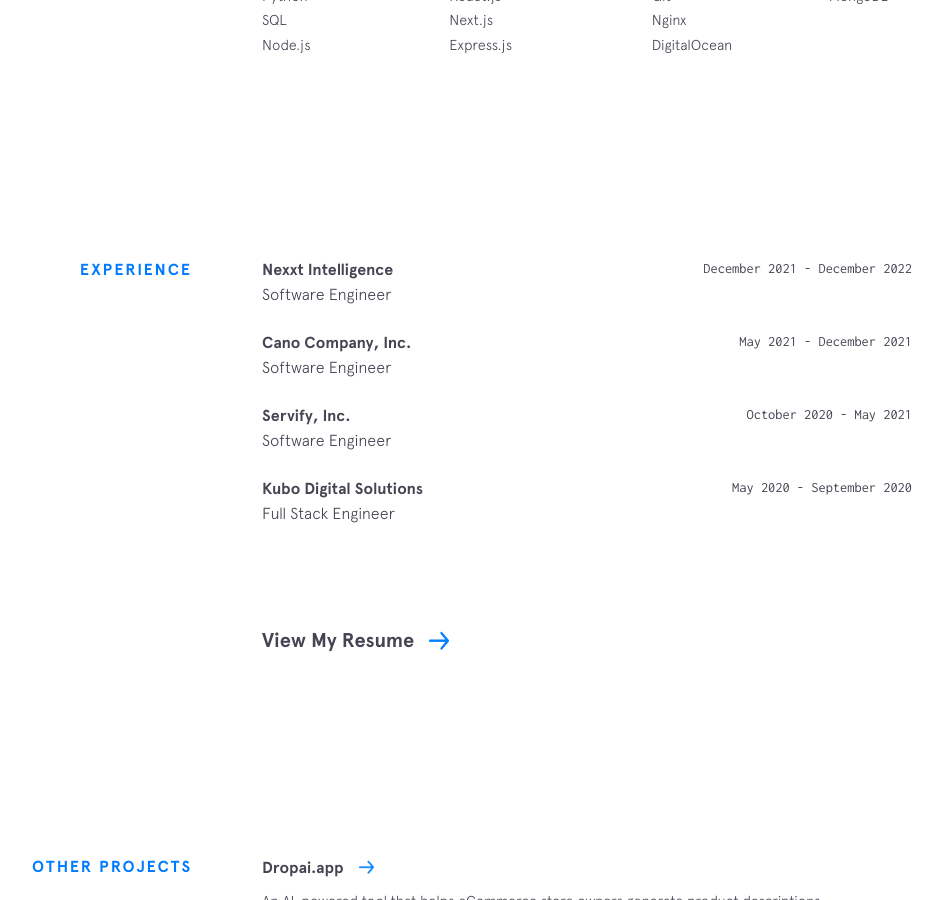
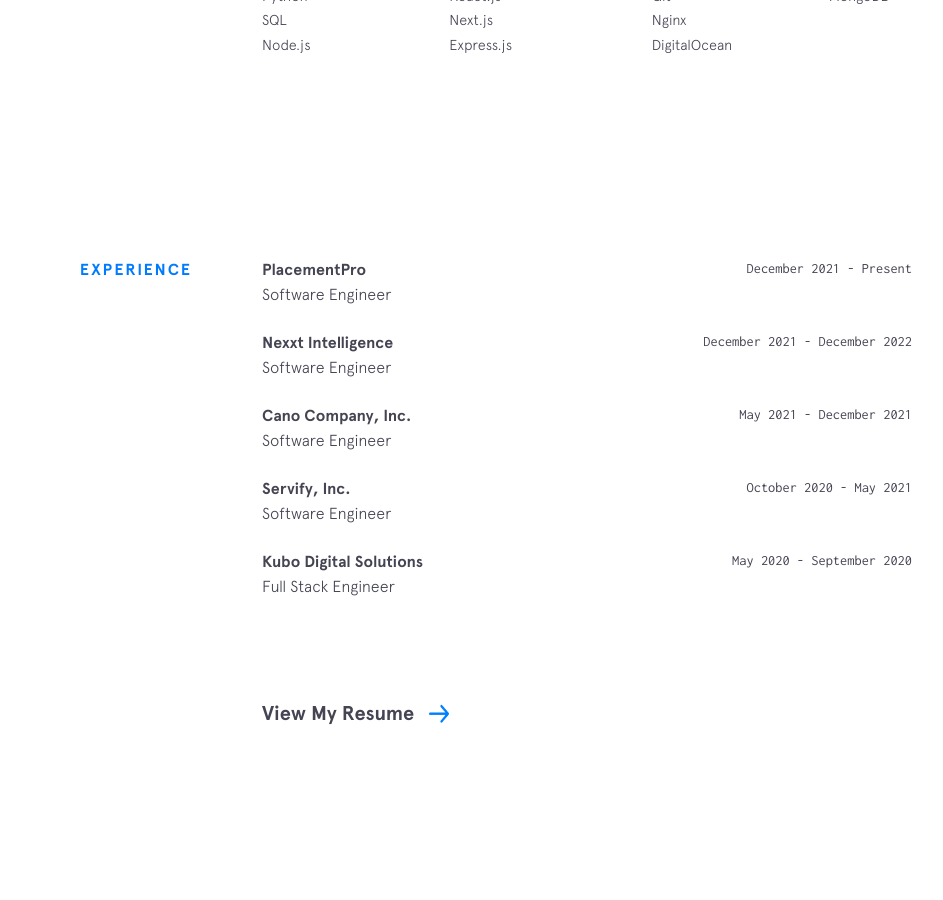
Before and after one commit to Haisem-j/portfolio4, a Jekyll site: the page built from index.html, in a window 1280 px wide and 900 px high, scrolled down 1514 px. Shown: the whole window, without its empty margins (188-1131 px from the left). Built offline with Jekyll 4.4.1, drawn with Linux system fonts in a browser that asks for light colours; nearby versions of some CDN libraries.

Commit message:
updated resume

```diff
--- a/_data/experience.yml
+++ b/_data/experience.yml
@@ -1,3 +1,8 @@
+- company: PlacementPro
+  url: https://placementpro.io/
+  time: December 2021 - Present
+  position: Software Engineer
+
 - company: Nexxt Intelligence
   url: https://nexxt.in/
   time: December 2021 - December 2022
```
Also changed, not shown: 1 other file.
